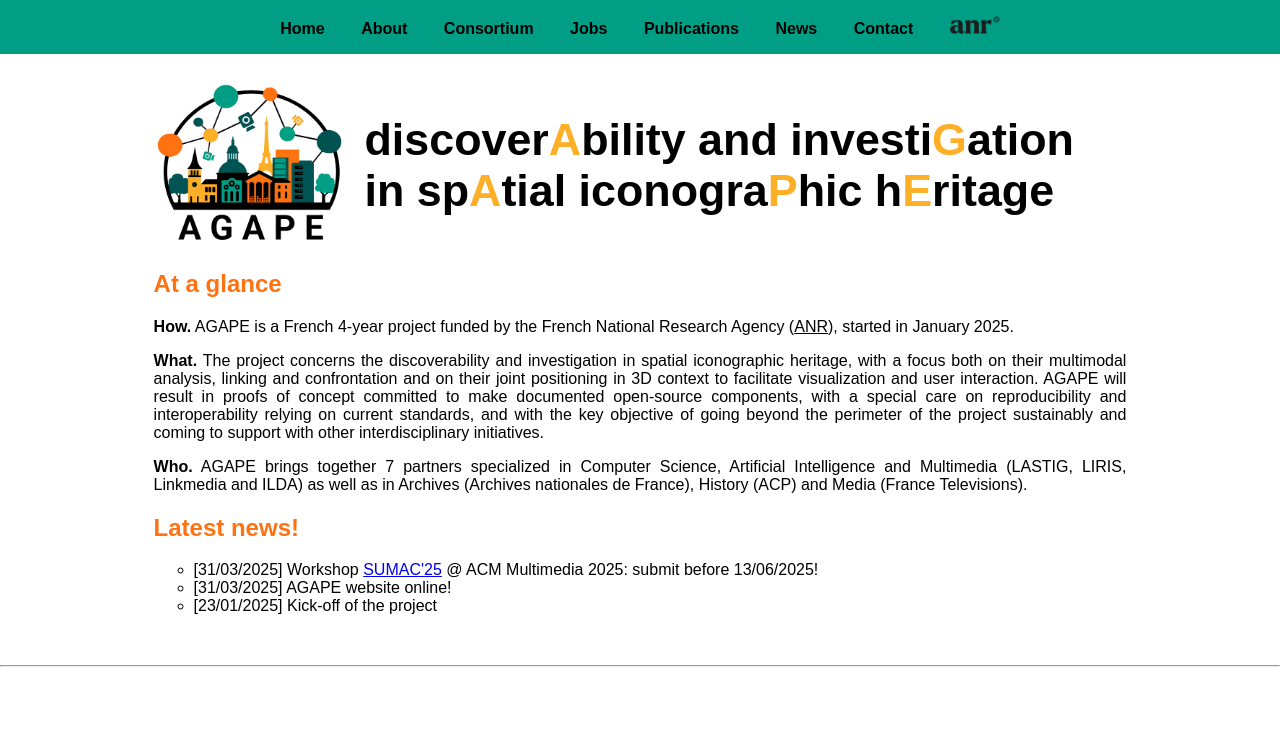
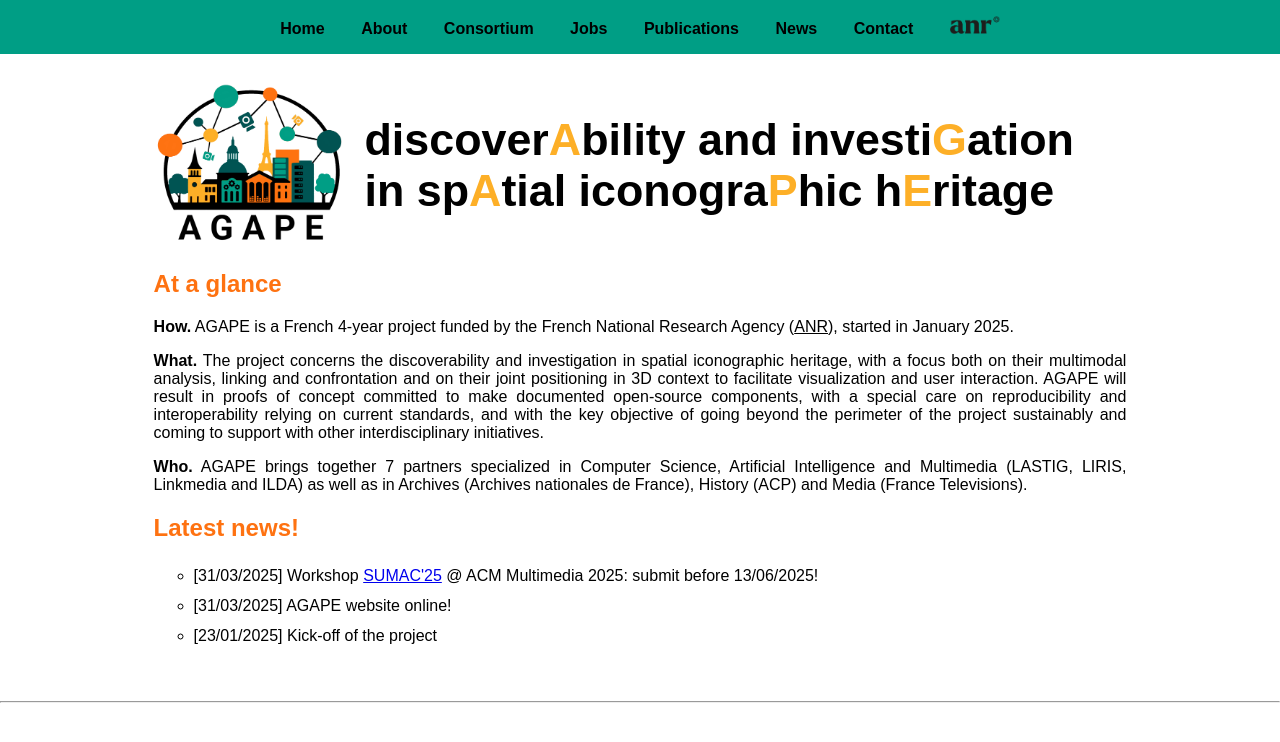
Before and after one commit to AGAPE-ANR/agape-anr.github.io, a Jekyll site: the page built from index.md, in a window 1280 px wide. Shown: the top 742 px of the page. Built offline with Jekyll 4.4.1, drawn with Linux system fonts in a browser that asks for light colours.

Commit message:
Update index.md

```diff
--- a/index.md
+++ b/index.md
@@ -13,7 +13,7 @@ title: Home
 
 <h2> Latest news!</h2>
 
-<ul style="list-style-type:circle; margin-top:10px;">
+<ul style="list-style-type:circle; line-height:30px;">
   <li>[31/03/2025] Workshop <a href="https://sumac-workshops.github.io/2025/" target=new>SUMAC'25</a> @ ACM Multimedia 2025: submit before 13/06/2025!</li>
   <li>[31/03/2025] AGAPE website online!</li>
   <li>[23/01/2025] Kick-off of the project</li>
```
